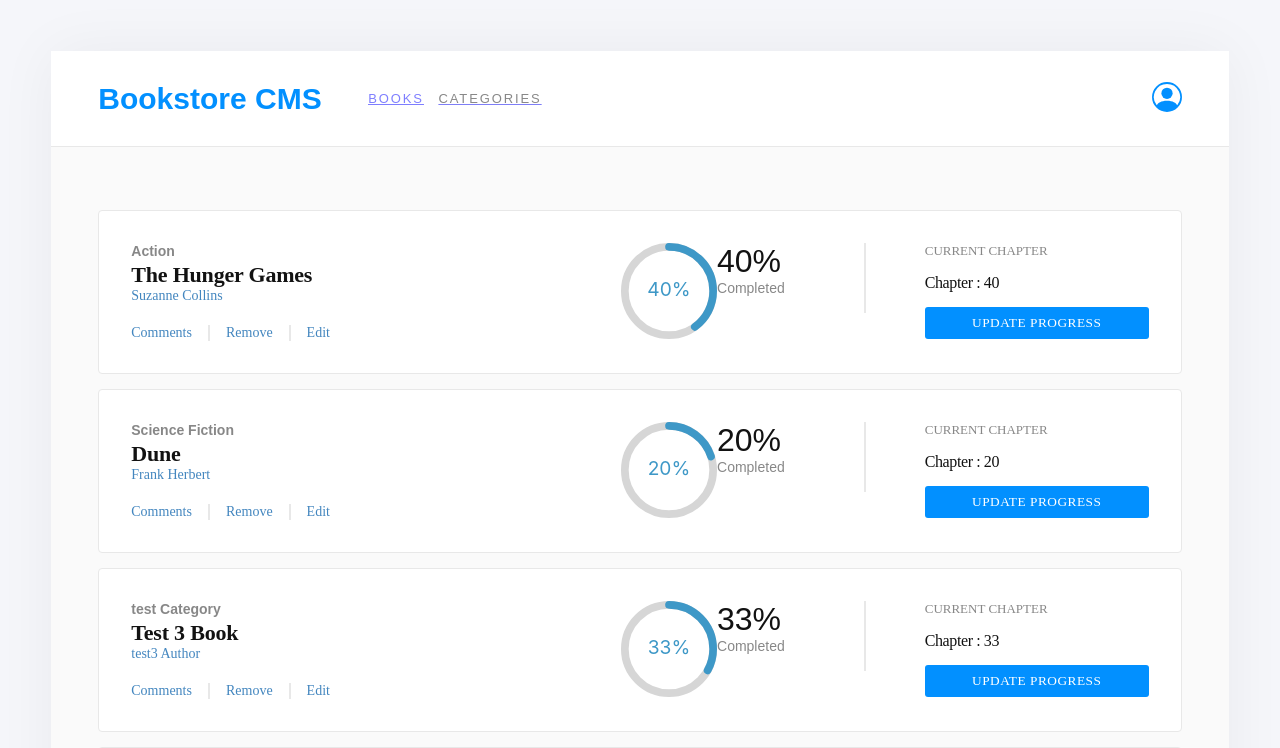
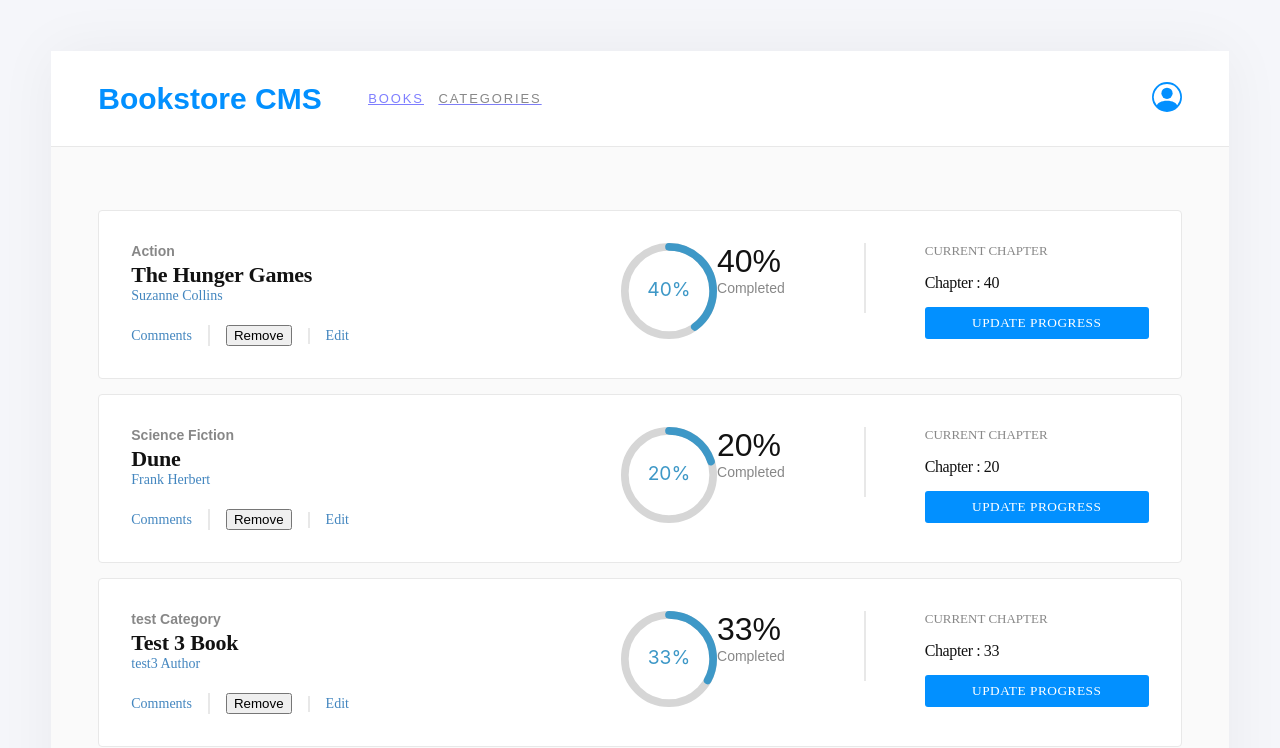
Before and after one commit to hopeforkoami/bookstore, a React (Create React App) app: page / in a window 1280 px wide. Shown: the top 748 px of the page. Built offline with nearby package versions, Linux system fonts and the light colour scheme.

Commit message:
add remove function

```diff
--- a/src/Components/Book.js
+++ b/src/Components/Book.js
@@ -3,8 +3,12 @@ import { CircularProgressbar } from 'react-circular-progressbar';
 import 'react-circular-progressbar/dist/styles.css';
 import PropTypes from 'prop-types';
 
+const handleRemoveClick = (id) => {
+  console.log(`remove button triggered for ${id}`);
+};
 const Book = (props) => {
   const { bookdata } = props;
+
   const readingPrctg = Math.floor((bookdata.crtChp / bookdata.nbreChp) * 100);
   return (
     <li className="bookElmt">
@@ -14,7 +18,11 @@ const Book = (props) => {
         <span className="book_author">{bookdata.author}</span>
         <ul className="book_actions">
           <li className="book_actions_elmt book_actions_elmt_first book_comment">Comments</li>
-          <li className="book_actions_elmt book_remove">Remove</li>
+          <li className="book_actions_elmt book_remove">
+            <button type="button" onClick={handleRemoveClick}>
+              Remove
+            </button>
+          </li>
           <li className="book_actions_elmt book_edit">Edit</li>
         </ul>
       </div>
```
